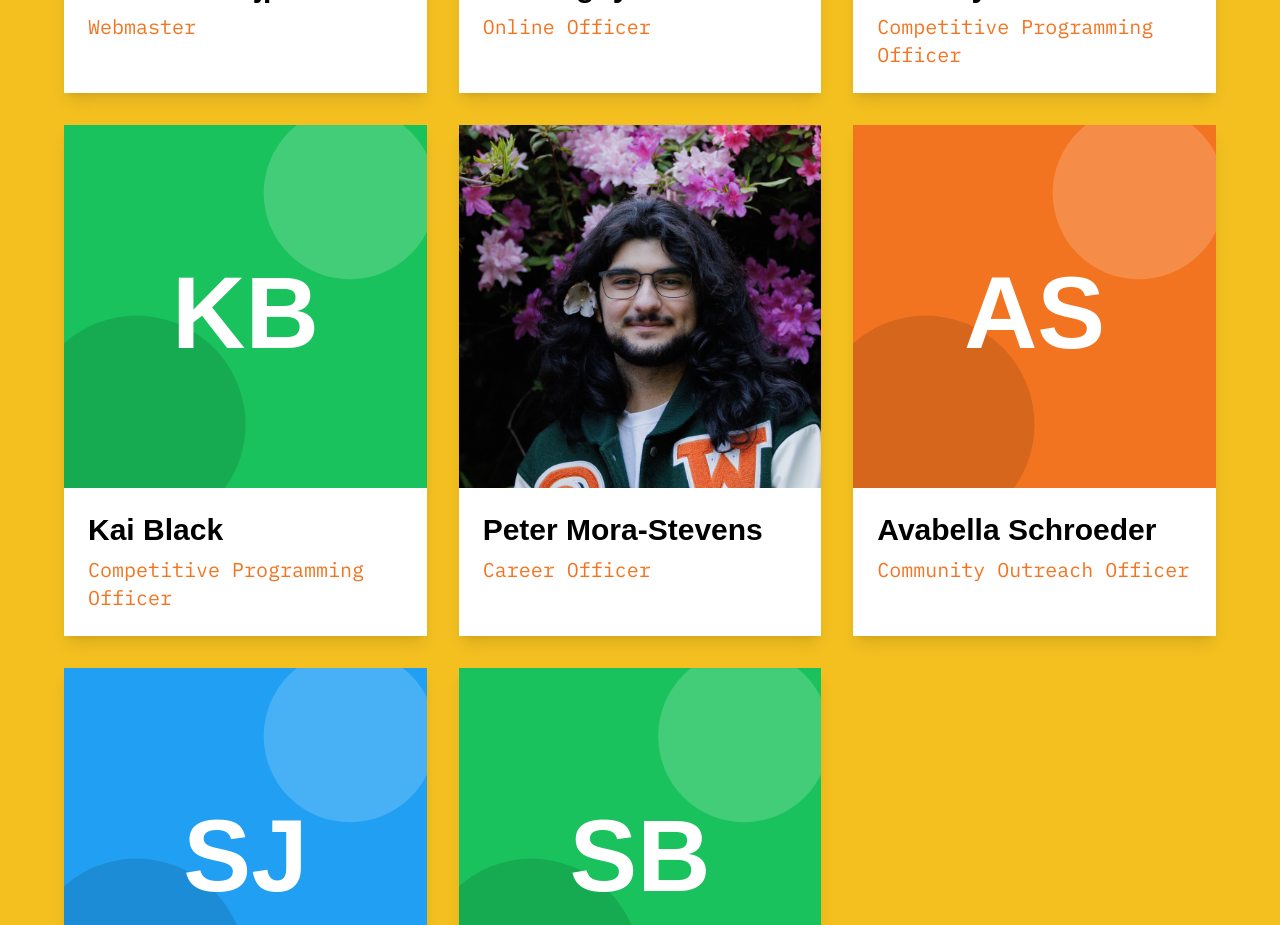
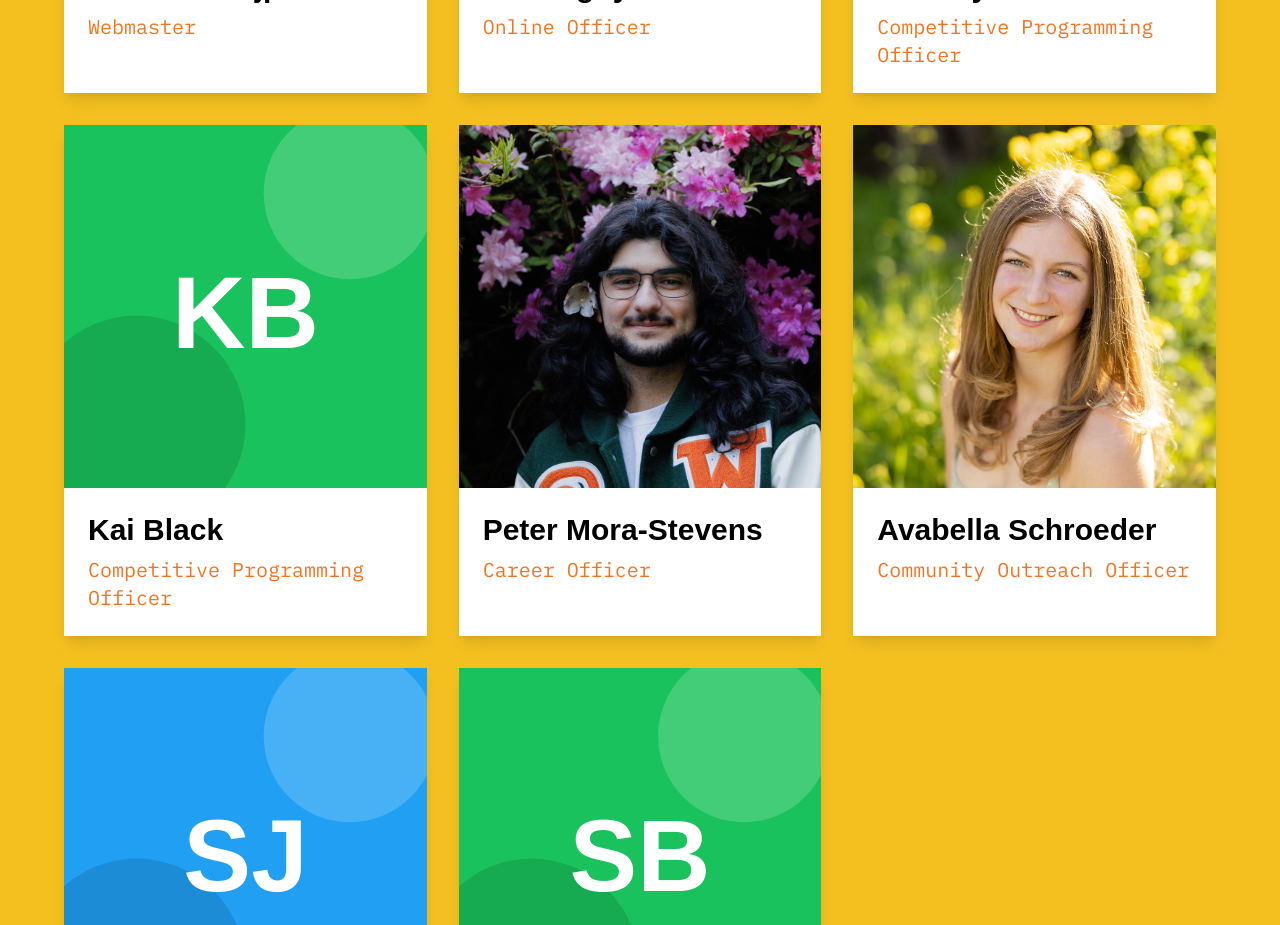
Before and after one commit to osu-acm/website2025, a SvelteKit app: page /leadership in a window 1280 px wide. Shown: the part 1420-2345 px from the top of the page. Built offline with nearby package versions, Linux system fonts and the light colour scheme; a web font is replaced by a local one.

Commit message:
add avabella's photo

```diff
--- a/src/routes/leadership/+page.svelte
+++ b/src/routes/leadership/+page.svelte
@@ -68,6 +68,7 @@
 			role: "Community Outreach Officer",
 			initials: "AS",
 			color: "#F37420",
+			image: "/people/avabella.jpg",
 		},
 		{
 			name: "Samuel Jamieson",
```
Also changed, not shown: static/people/avabella.jpg (added).
